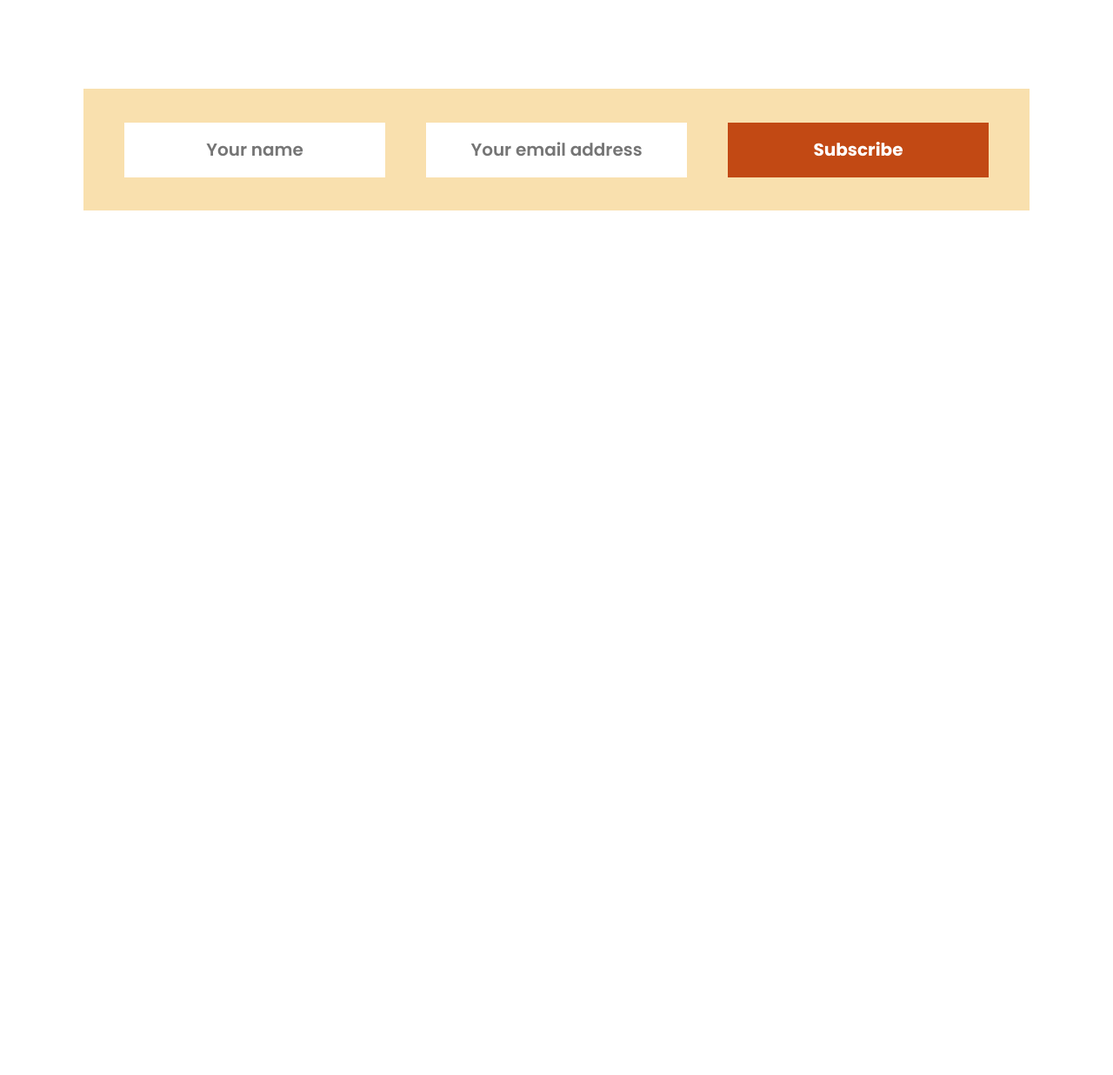
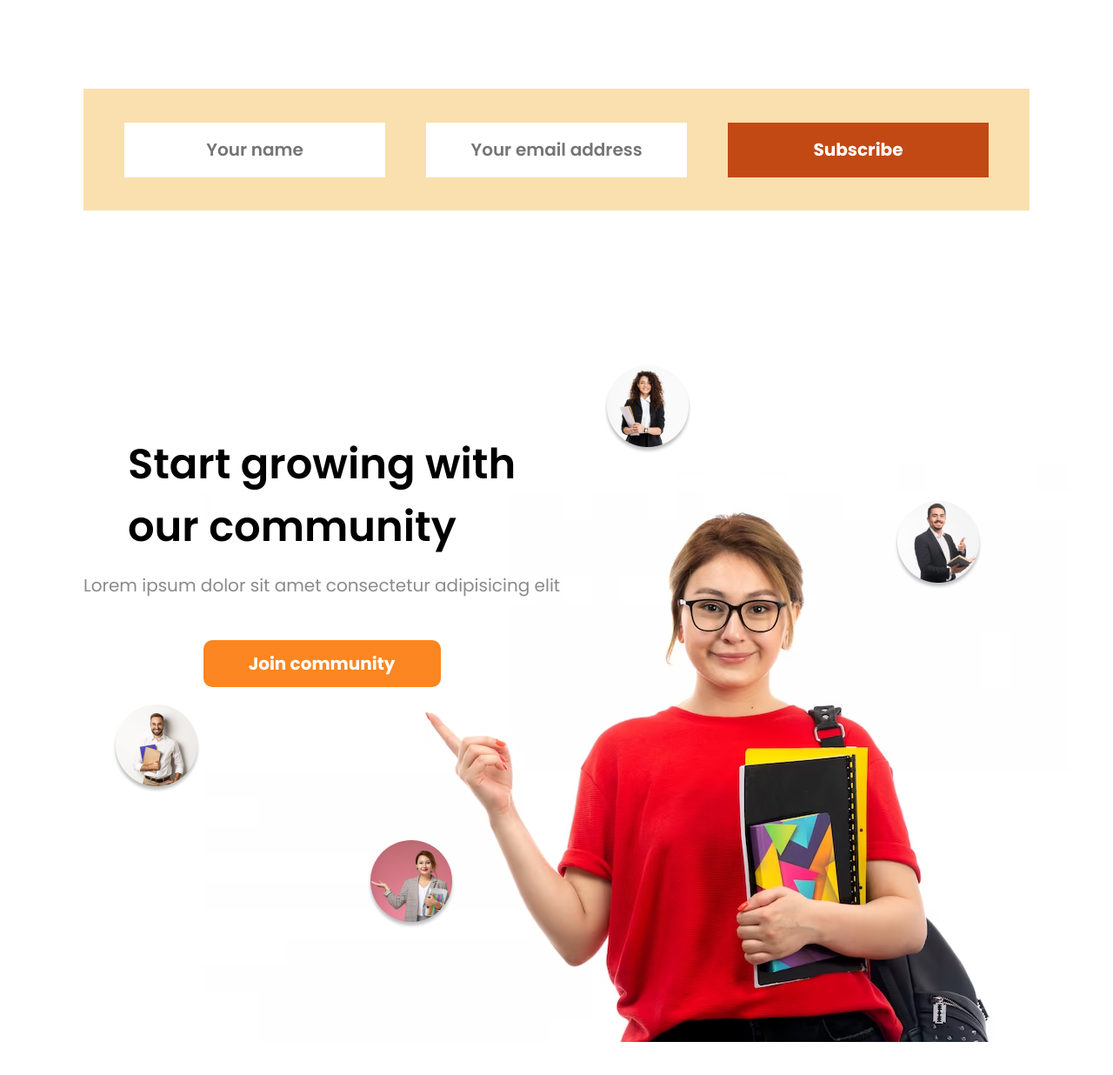
Before and after one commit to jeziel-almeida/site-educare, a plain HTML site: page index.html in a window 1280 px wide. Shown: the part 1613-2849 px from the top of the page at 87% size. Before the commit the page ends 1855 px from the top, so only its background shows below. Drawn offline with Linux system fonts and the light colour scheme.

Commit message:
feat: add community section

```diff
--- a/index.html
+++ b/index.html
@@ -85,6 +85,21 @@
                 Subscribe
             </button>
         </section>
+
+        <section class="community-section">
+            <div class="text-wrapper">
+                <h2>Start growing with <br/> our community</h2>
+                <p>Lorem ipsum dolor sit amet consectetur adipisicing elit</p>
+                <button>
+                    Join community
+                </button>
+            </div>
+            <img class="main-image" src="/public/assets/community-section/woman-indicating.png" alt="Woman indicating text written 'Start growing with our community'">
+            <img src="/public/assets/community-section/elipse-1.png" class="elipse-1">
+            <img src="/public/assets/community-section/elipse-2.png" class="elipse-2">
+            <img src="/public/assets/community-section/elipse-3.png" class="elipse-3">
+            <img src="/public/assets/community-section/elipse-4.png" class="elipse-4">
+        </section>
     </main>
 
     <footer>
--- a/styles/global.css
+++ b/styles/global.css
@@ -3,4 +3,5 @@
     --secondary-color: #C24914;
     --dark-secondary-color: #682C0E;
     --light-text: rgba(0,0,0,0.46);
+    --light-orange: #FC8621;
 }
--- a/styles/main.css
+++ b/styles/main.css
@@ -92,4 +92,81 @@ main .register-section button {
     font-weight: 700;
     background-color: var(--secondary-color);
     color: white;
+    cursor: pointer;
+    transition: .3s ease-in-out;
 }
+
+main .register-section button:hover {
+    background-color: var(--dark-secondary-color);
+}
+
+main .community-section {
+    width: 85%;
+    height: 780px;
+    margin: 0 auto;
+    margin-top: 16rem;
+    position: relative;
+    display: flex;
+    align-items: flex-start;
+}
+
+main .community-section .text-wrapper {
+    display: flex;
+    flex-direction: column;
+    justify-content: center;
+    align-items: center;
+    z-index: 1;
+}
+
+main .community-section h2 {
+    font-size: 3rem;
+    font-weight: 600;
+    margin-bottom: 16px;
+}
+
+main .community-section p {
+    font-size: 20px;
+    color: var(--light-text);
+    margin-bottom: 3rem;
+}
+
+main .community-section button {
+    background-color: var(--light-orange);
+    width: 273px;
+    height: 54px;
+    color: white;
+    font-size: 20px;
+    font-weight: 700;
+    border: none;
+    border-radius: 10px;
+}
+
+main .community-section .main-image {
+    position: absolute;
+    bottom: 80px;
+    right: -45px;
+}
+
+main .community-section .elipse-1 {
+    position: absolute;
+    left: 3%;
+    top: 40%;
+}
+
+main .community-section .elipse-2 {
+    position: absolute;
+    top: -10%;
+    left: 55%;
+}
+
+main .community-section .elipse-3 {
+    position: absolute;
+    top: 60%;
+    left: 30%;
+}
+
+main .community-section .elipse-4 {
+    position: absolute;
+    right: 5%;
+    top: 10%;
+}
```
Also changed, not shown: public/assets/community-section/elipse-1.png (added), public/assets/community-section/elipse-2.png (added), public/assets/community-section/elipse-3.png (added), public/assets/community-section/elipse-4.png (added), public/assets/community-section/woman-indicating.png (added).
